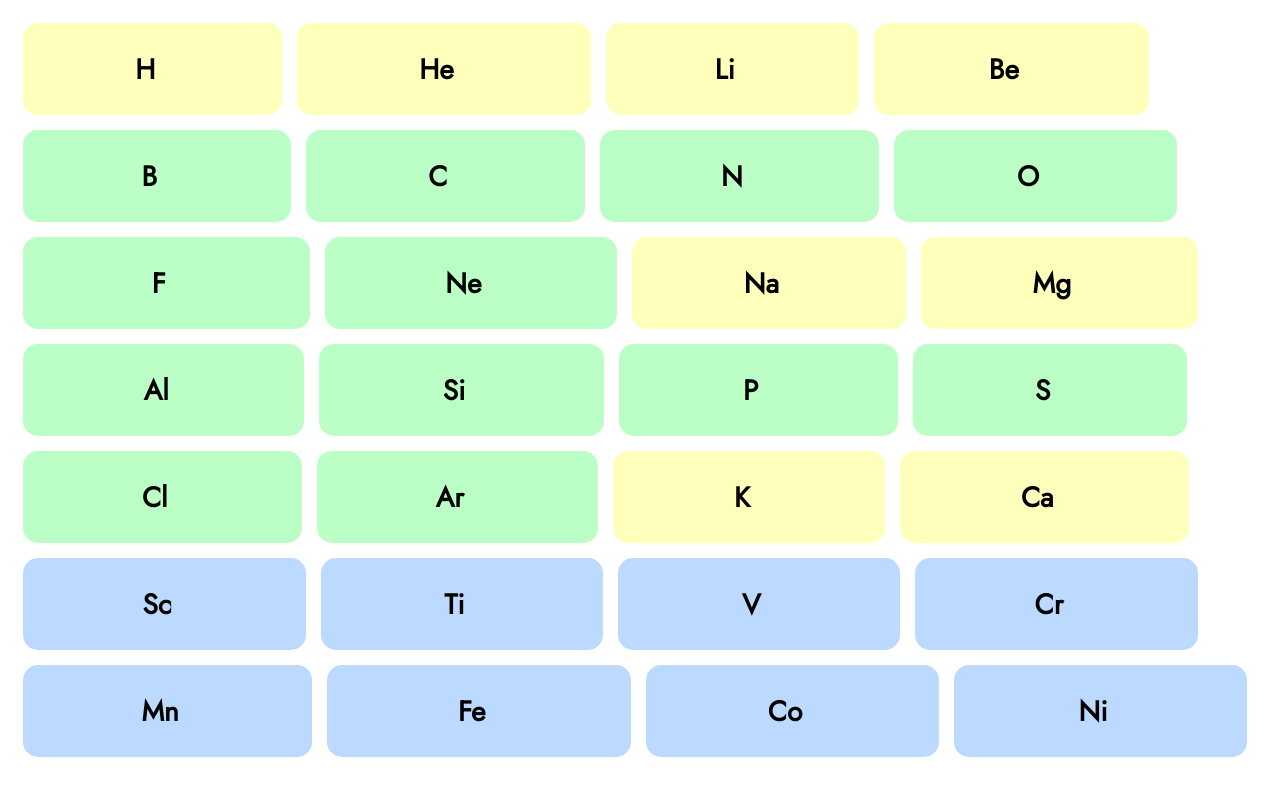
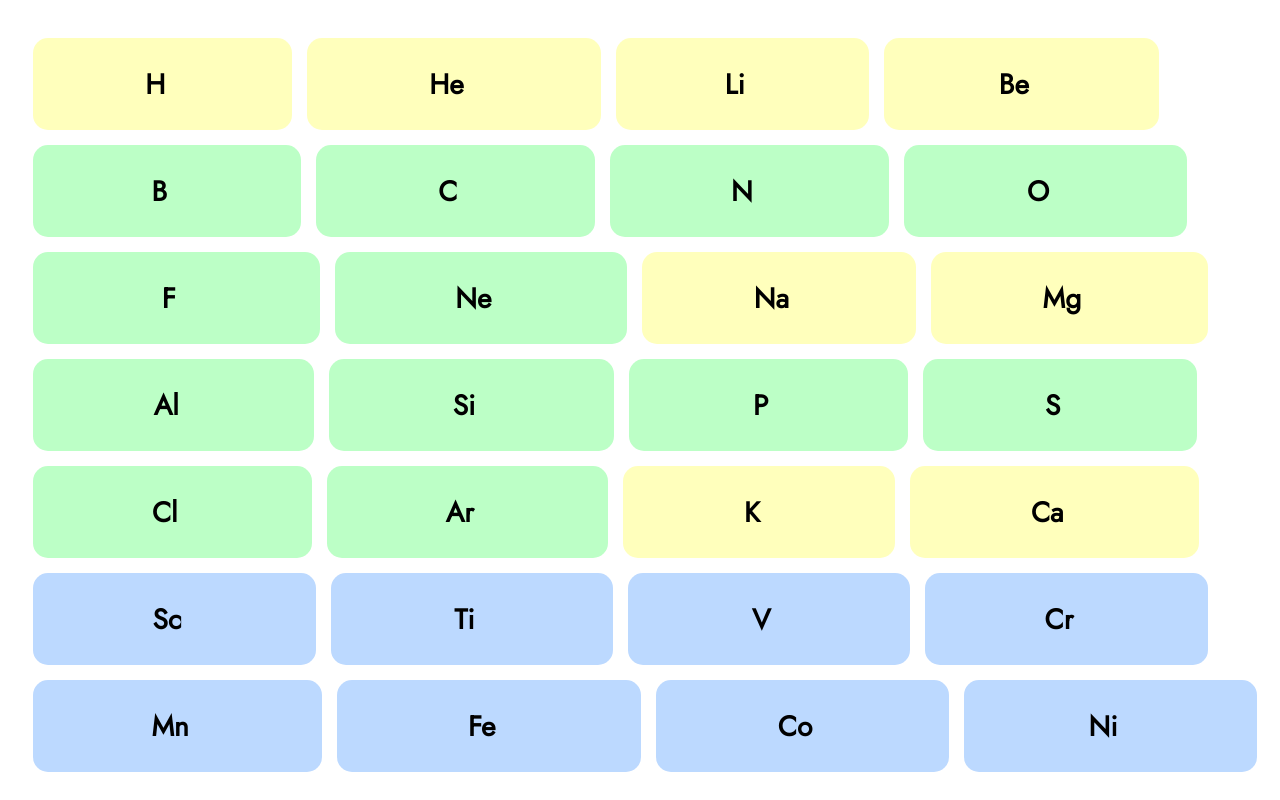
Before and after one commit to Batir20/ChemistrySRP, a plain HTML site: page index.html in a window 1280 px wide. Drawn offline with Linux system fonts and the light colour scheme.

Commit message:
Update style.css

```diff
--- a/style.css
+++ b/style.css
@@ -8,6 +8,7 @@ p {
 body {
     display: flex;
     flex-wrap: wrap;
+    padding: 15px 10px;
 }
 
 
```
